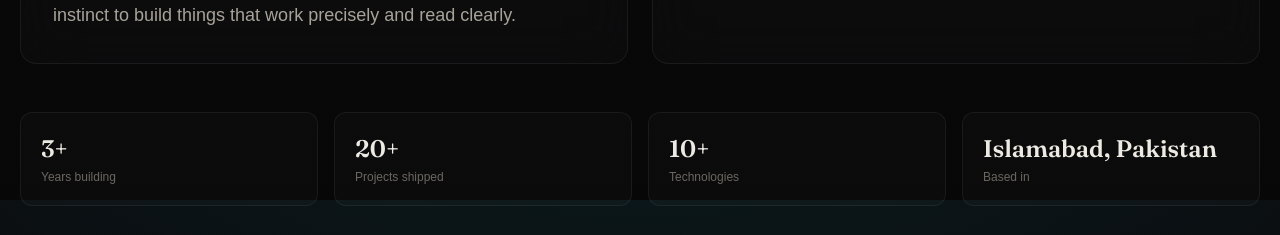
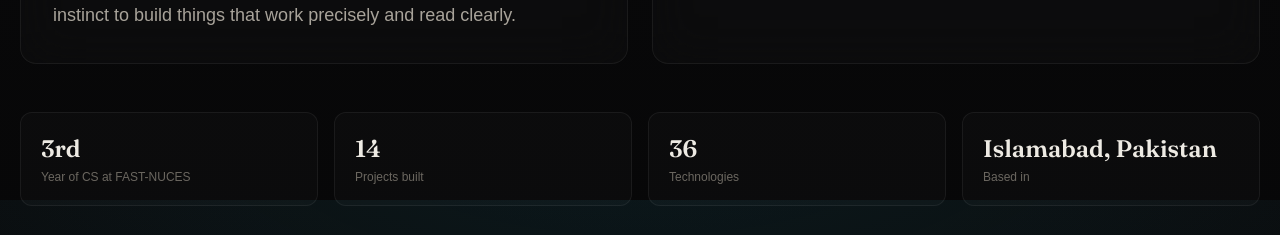
Before and after one commit to Hhumna/Portfolio, a Next.js app: page / in a window 1280 px wide. Shown: the part 1400-1635 px from the top of the page. Built offline with nearby package versions, Linux system fonts and the light colour scheme; no server answers; a web font is replaced by a local one.

Commit message:
About: replace fabricated stats with verifiable data (3rd year, 14 projects, 36 technologies)

```diff
--- a/src/components/sections/about.tsx
+++ b/src/components/sections/about.tsx
@@ -73,9 +73,9 @@ export function About() {
           className="mt-12 grid grid-cols-2 gap-4 md:grid-cols-4"
         >
           {[
-            { value: "3+", label: "Years building" },
-            { value: "20+", label: "Projects shipped" },
-            { value: "10+", label: "Technologies" },
+            { value: "3rd", label: "Year of CS at FAST-NUCES" },
+            { value: "14", label: "Projects built" },
+            { value: "36", label: "Technologies" },
             { value: profile.location, label: "Based in" },
           ].map((stat) => (
             <motion.div
```
